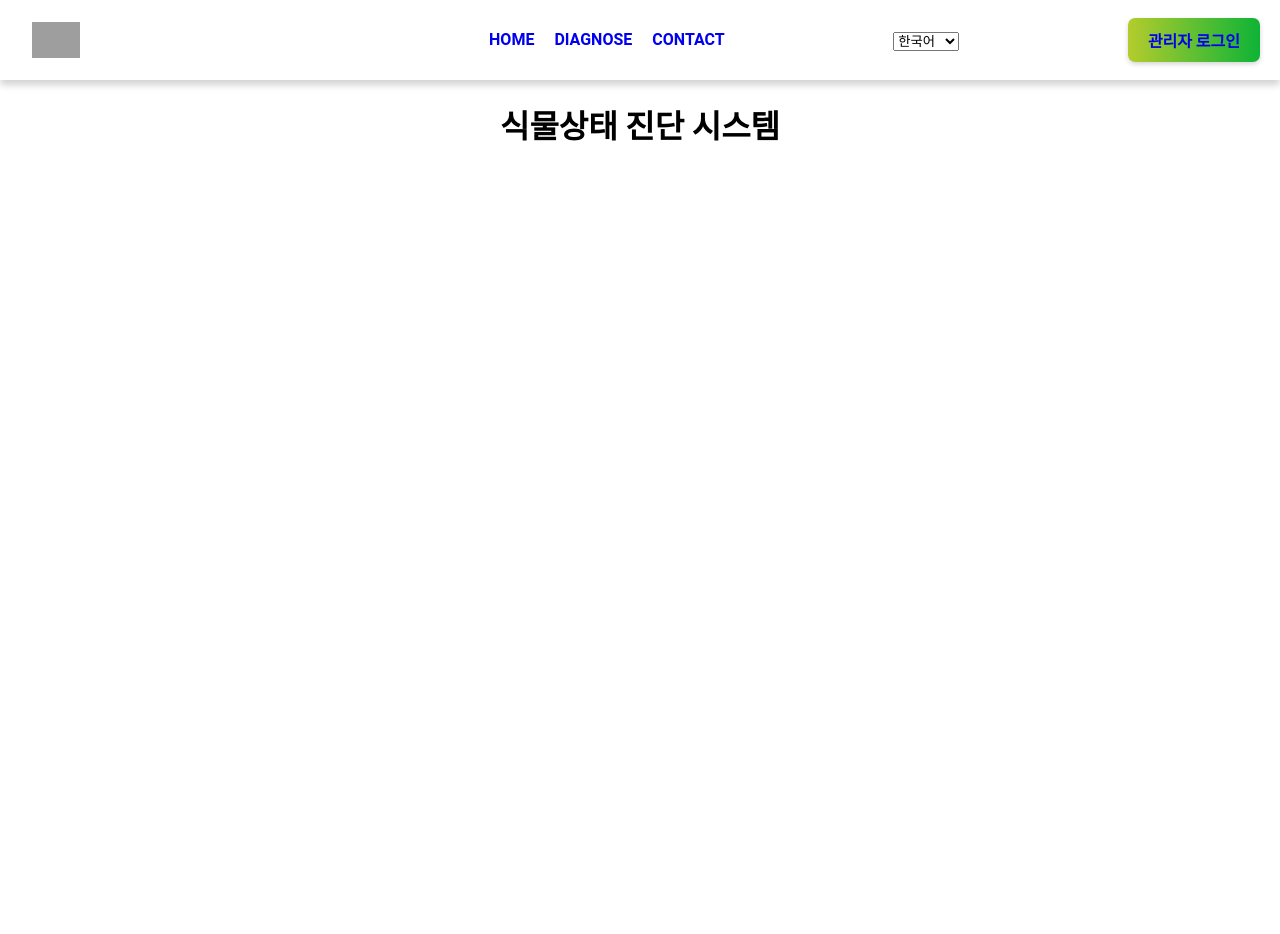
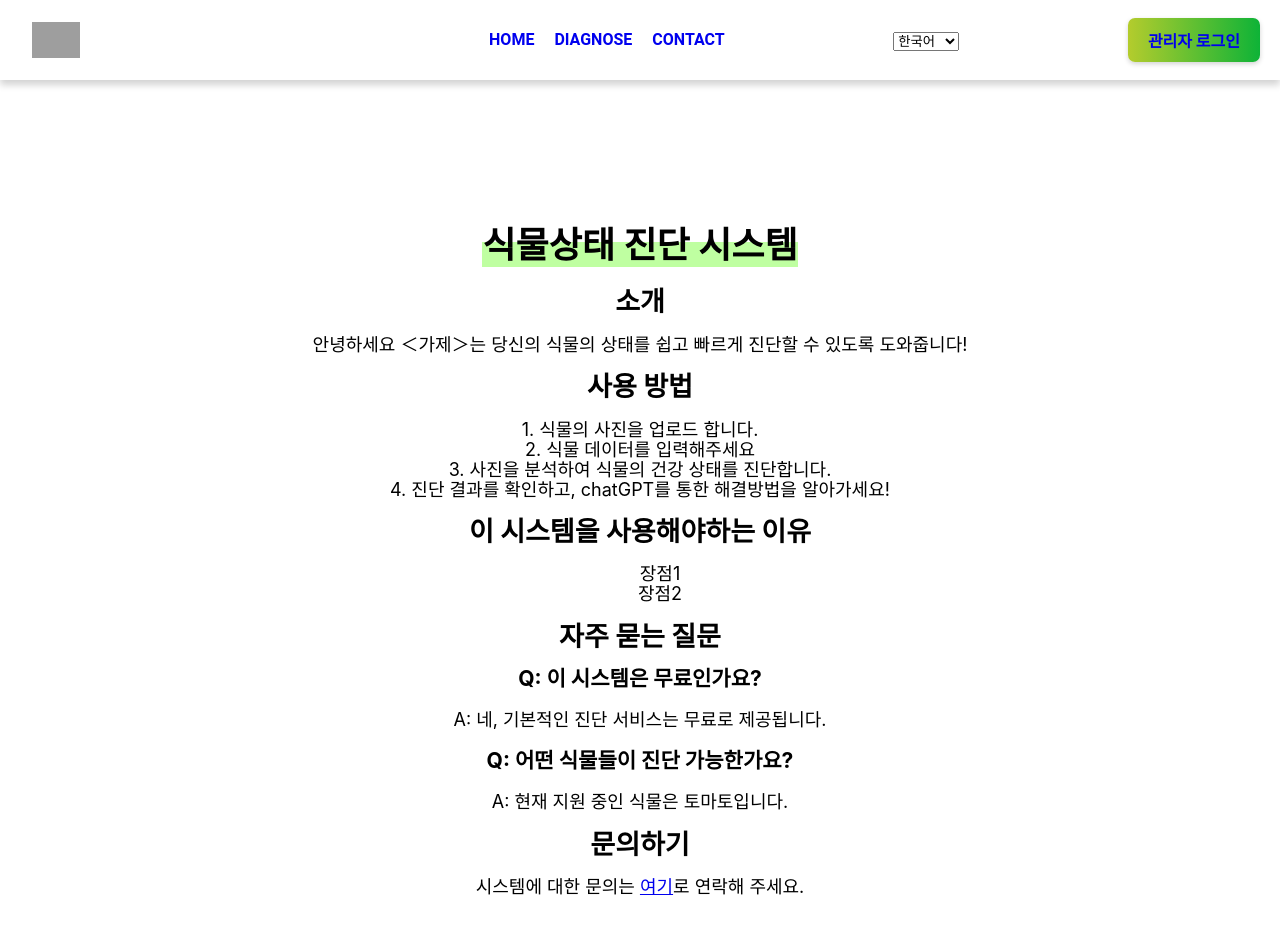
Before and after one commit to CBNU-Graduation-Projects/PlantAI-BackEnd, a React (Create React App) app in the folder plant_web_app/: page /home in a window 1280 px wide. Shown: the top 934 px of the page. Before the commit the page ends 800 px from the top, so only its background shows below. Built offline with nearby package versions, Linux system fonts and the light colour scheme; grey boxes are pictures that could not be loaded.

Commit message:
home.js 내용 추가

```diff
--- a/plant_web_app/src/pages/Home.js
+++ b/plant_web_app/src/pages/Home.js
@@ -1,14 +1,51 @@
 import React from 'react';
 import { Link } from 'react-router-dom';
+import './home.css'
 
 const Home = () => {
   const handleSubmit = async () => {
     //제출시 발생하는 이벤트에 대한 작성.
   }
+
   return (
-    <div>
-      <h1>식물상태 진단 시스템</h1>
-
+    <div className="container">
+      <header className="header">
+        <h1 className='hello'>식물상태 진단 시스템</h1>
+      </header>
+      <section className="section">
+        <h2>소개</h2>
+        <p>
+          안녕하세요
+          ＜가제＞는 당신의 식물의 상태를 쉽고 빠르게 진단할 수 있도록 도와줍니다!
+        </p>
+      </section>
+      <section className="section">
+        <h2>사용 방법</h2>
+        <p>
+          1. 식물의 사진을 업로드 합니다.<br />
+          2. 식물 데이터를 입력해주세요<br />
+          3. 사진을 분석하여 식물의 건강 상태를 진단합니다.<br />
+          4. 진단 결과를 확인하고, chatGPT를 통한 해결방법을 알아가세요!
+        </p>
+      </section>
+      <section className="section">
+        <h2>이 시스템을 사용해야하는 이유</h2>
+        <ul>
+          <li>장점1</li>
+          <li>장점2</li>
+        </ul>
+      </section>
+      <section className="section">
+        <h2>자주 묻는 질문</h2>
+        <h3>Q: 이 시스템은 무료인가요?</h3>
+        <p>A: 네, 기본적인 진단 서비스는 무료로 제공됩니다.</p>
+        <h3>Q: 어떤 식물들이 진단 가능한가요?</h3>
+        <p>A: 현재 지원 중인 식물은 토마토입니다.</p>
+      </section>
+      <section className="section">
+        <h2>문의하기</h2>
+        <p>시스템에 대한 문의는 <Link to="/contact">여기</Link>로 연락해 주세요.</p>
+      </section>
     </div>
   );
 };
--- a/plant_web_app/src/pages/home.css
+++ b/plant_web_app/src/pages/home.css
@@ -1,30 +1,17 @@
-.mainpage{
-    text-align: left;
-    margin: 120px 150px 150px 150px;
-}
-
-.hello h1 {
+.hello {
     box-shadow: inset 0 -25px 0 #bfffa1;
     display: inline;
     line-height: 50px;
 }
 
-.container{
+.container {
     margin: 140px 0px 300px 0px;
     font-size: large;
     font-weight: 400;
     line-height: 20px;
-
 }
 
-
-/*
-.green{
-    background-color: #eff7eb;/
-    width: 100vw;
-    position: relative;
-    /* left: calc(-50vw);
-
+.mainpage {
+    text-align: left;
+    margin: 120px 150px 150px 150px;
 }
-
-*/
```
